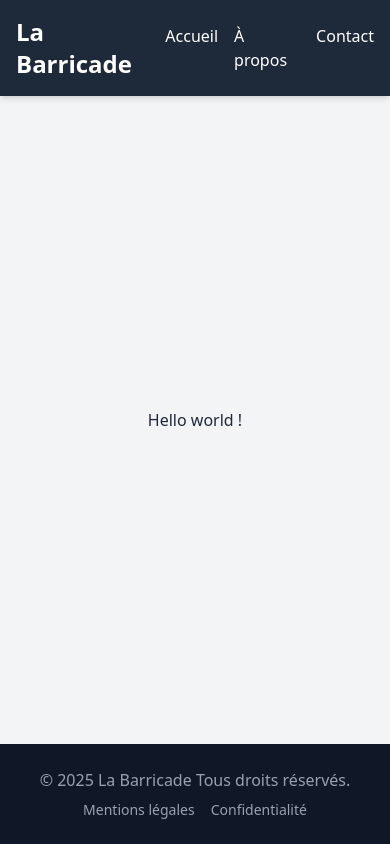
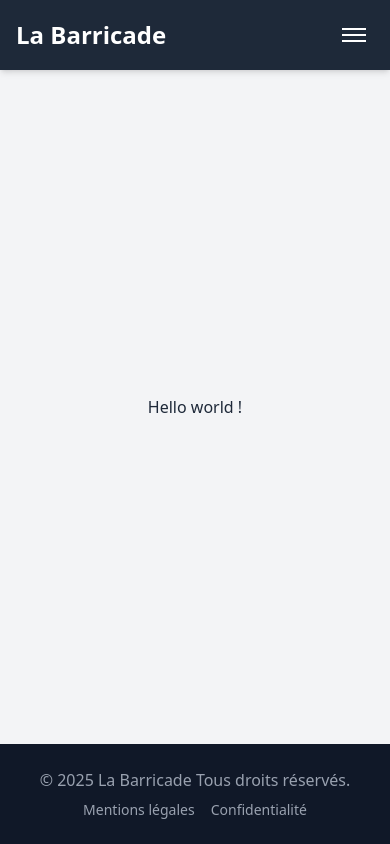
Before and after one commit to Insoumis/discord-gauche-fr, a React (Vite) app in the folder discord-gauche/: page / in a window 390 px wide. Built offline with nearby package versions, Linux system fonts and the light colour scheme.

Commit message:
feat : version mobile first

```diff
--- a/discord-gauche/src/components/Footer.jsx
+++ b/discord-gauche/src/components/Footer.jsx
@@ -3,7 +3,7 @@ export default function Footer() {
         <footer className="bg-gray-900 text-gray-400 py-6 text-center mt-auto">
             <div className="container mx-auto">
                 <p className="">&copy; {new Date().getFullYear()} La Barricade Tous droits réservés.</p>
-                <div className="flex justify-center gap-4 mt-2 text-sm">
+                <div className="flex justify-center gap-4 mt-2 text-sm sm:text-left">
                     <a href="#" className="hover:text-white">Mentions légales</a>
                     <a href="#" className="hover:text-white">Confidentialité</a>
                 </div>
--- a/discord-gauche/src/components/Header.jsx
+++ b/discord-gauche/src/components/Header.jsx
@@ -1,17 +1,56 @@
+import { useState } from 'react';
+
 export default function Header() {
+    // 1. État pour gérer l'ouverture/fermeture du menu mobile
+    const [isMenuOpen, setIsMenuOpen] = useState(false);
+
+    // Fonction pour basculer l'état
+    const toggleMenu = () => {
+        setIsMenuOpen(!isMenuOpen);
+    };
+
     return (
         <header className="bg-gray-800 text-white p-4 shadow-md">
-            <nav className="container mx-auto flex justify-between items-center">
-                {/* <img src={BarricadeLogo} alt="Logo Barricade" className="w-8 h-8"/> */}
-                <h1 className="text-2xl font-bold">La Barricade </h1>
+            <nav className="container mx-auto flex flex-wrap justify-between items-center">
+                {/* Ligne principale (Logo + Bouton Hamburger) */}
+                <h1 className="text-2xl font-bold">La Barricade</h1>
 
-                {/* Liens de navigation (exemples) */}
-                <ul className="flex gap-4">
-                    <li className="hover:text-blue-400 cursor-pointer">Accueil</li>
-                    <li className="hover:text-blue-400 cursor-pointer">À propos</li>
-                    <li className="hover:text-blue-400 cursor-pointer">Contact</li>
+                {/* 2. Bouton Hamburger (Visible seulement sur mobile) */}
+                <button
+                    onClick={toggleMenu}
+                    className="sm:hidden p-2 rounded-md hover:bg-gray-700 transition duration-150"
+                    aria-label="Toggle menu"
+                    aria-expanded={isMenuOpen}
+                >
+                    {/* Les 3 barres superposées */}
+                    <div className="w-6 h-0.5 bg-white my-1 transition-transform duration-300 ease-in-out" />
+                    <div className="w-6 h-0.5 bg-white my-1 transition-opacity duration-300 ease-in-out" />
+                    <div className="w-6 h-0.5 bg-white my-1 transition-transform duration-300 ease-in-out" />
+
+                    {/* Astuce : Pour un "X" plus stylé, on pourrait utiliser des classes
+                       * conditionnelles pour transformer les barres. (Exemple non implémenté ici pour simplicité)
+                    */}
+                </button>
+
+                {/* 3. Liens de navigation */}
+                {/* Menu sur grand écran : Affiché en 'flex' */}
+                <ul className="hidden sm:flex gap-4 items-center">
+                    <li className="hover:text-blue-400 cursor-pointer transition duration-150">Accueil</li>
+                    <li className="hover:text-blue-400 cursor-pointer transition duration-150">À propos</li>
+                    <li className="hover:text-blue-400 cursor-pointer transition duration-150">Contact</li>
                 </ul>
             </nav>
+
+            {/* 4. Menu déroulant pour mobile (Affichage conditionnel) */}
+            {isMenuOpen && (
+                <div className="sm:hidden w-full bg-gray-700 mt-4 rounded-b-md shadow-lg">
+                    <ul className="flex flex-col">
+                        <li className="p-3 border-b border-gray-600 hover:bg-gray-600 cursor-pointer">Accueil</li>
+                        <li className="p-3 border-b border-gray-600 hover:bg-gray-600 cursor-pointer">À propos</li>
+                        <li className="p-3 hover:bg-gray-600 cursor-pointer">Contact</li>
+                    </ul>
+                </div>
+            )}
         </header>
     );
 }
```
